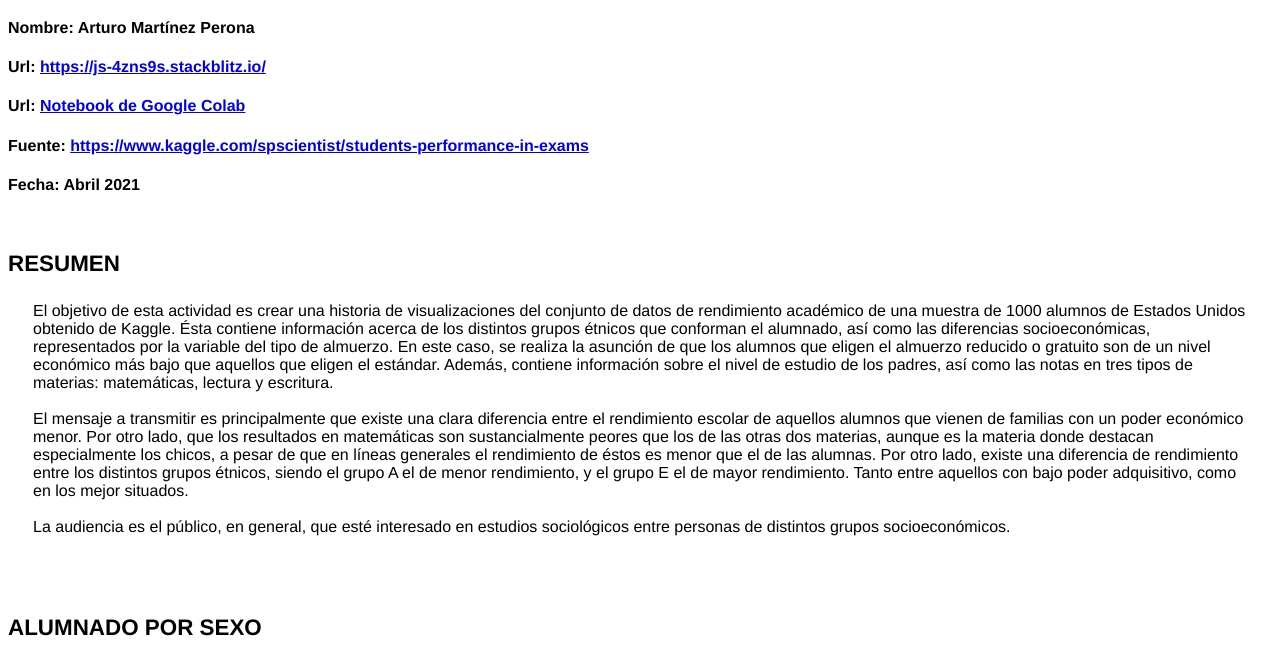
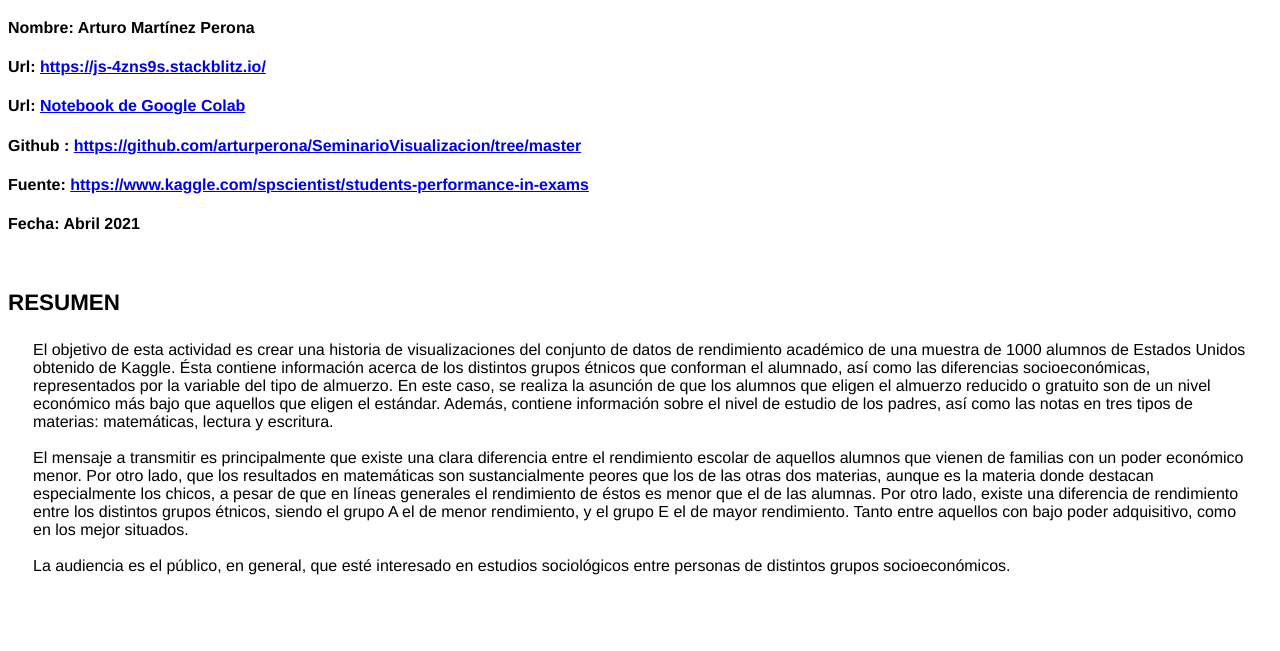
Before and after one commit to arturperona/SeminarioVisualizacion, a website: page index.html in a window 1280 px wide. Shown: the part 134-785 px from the top of the page. Drawn offline with Linux system fonts and the light colour scheme.

Commit message:
1 file modified

```diff
--- a/index.html
+++ b/index.html
@@ -52,6 +52,11 @@
         href="https://js-4zns9s.stackblitz.io/">https://js-4zns9s.stackblitz.io/</a></h3>
         <h4 class="main-url">Url: <a
         href="https://colab.research.google.com/drive/1M2k8cwIAB8pIWXQ2xdFm7RcntkLKXzro#scrollTo=uwxsFhrK4oS_">Notebook de Google Colab</a></h3>
+            <h4 class="main-url">Github :
+    <a href="https://github.com/arturperona/SeminarioVisualizacion/tree/master"
+      >https://github.com/arturperona/SeminarioVisualizacion/tree/master</a
+    >
+    <br />
       <h4 class="main-fuente">Fuente: <a
           href="https://www.kaggle.com/spscientist/students-performance-in-exams">https://www.kaggle.com/spscientist/students-performance-in-exams</a>
         </h3>
```
